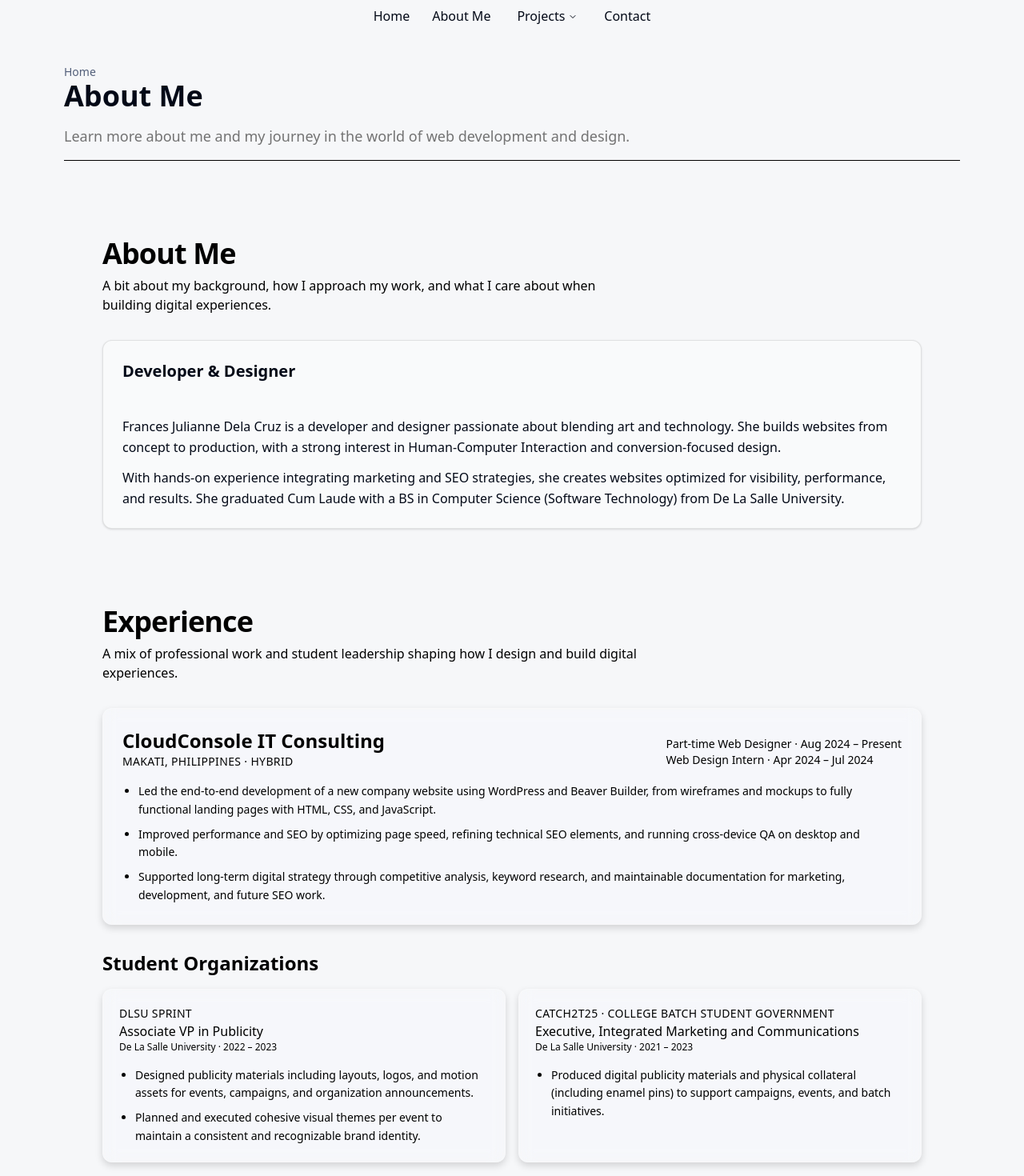
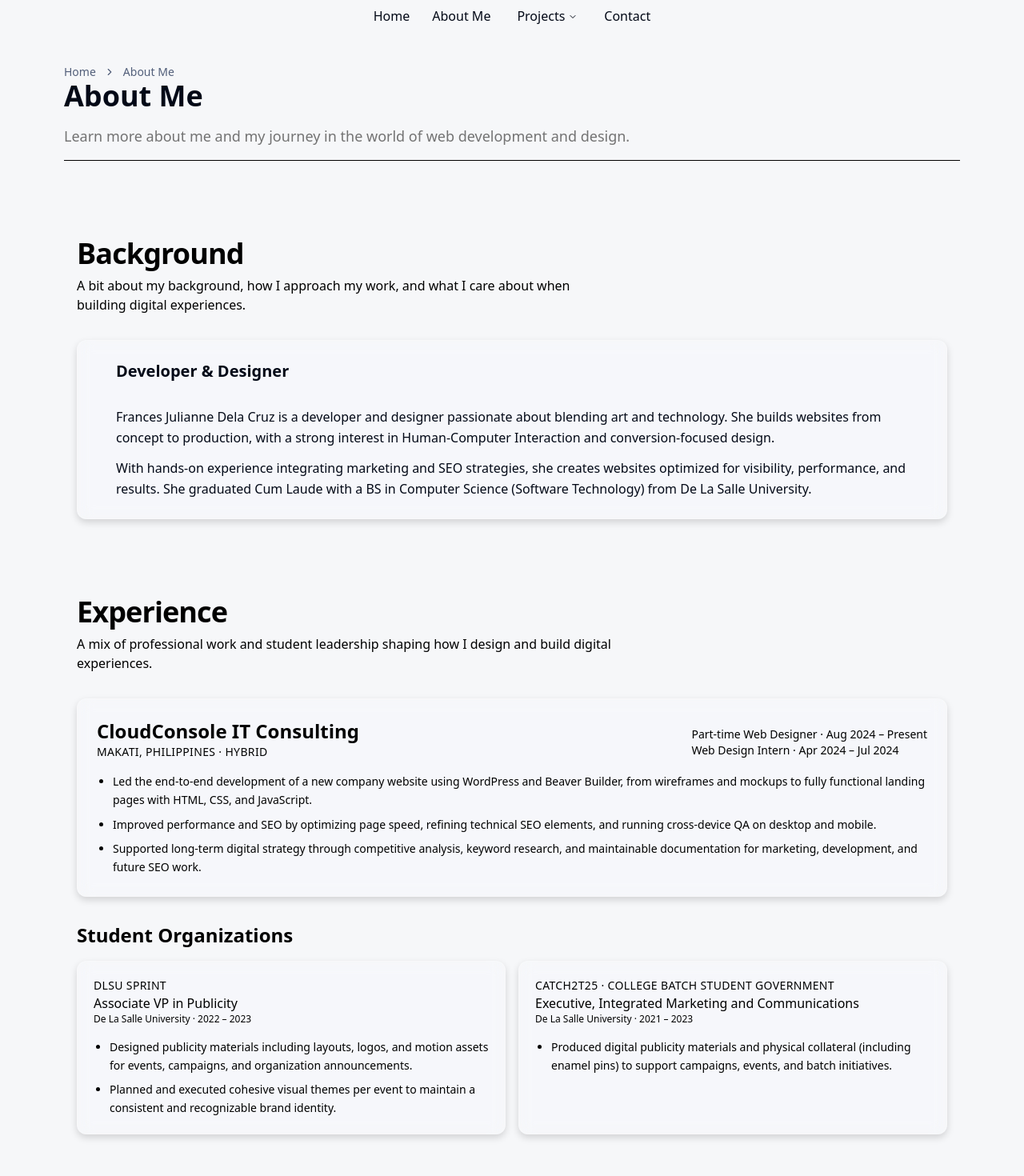
Before and after one commit to frncs-dc/portfolio, a Next.js app: page /about-me in a window 1280 px wide. Shown: the top 1470 px of the page at 80% size. Built offline with nearby package versions, Linux system fonts and the light colour scheme.

Commit message:
feat: changed about me layout

```diff
--- a/src/app/about-me/page.jsx
+++ b/src/app/about-me/page.jsx
@@ -2,6 +2,7 @@ import {
     Breadcrumb,
     BreadcrumbItem,
     BreadcrumbLink,
+    BreadcrumbSeparator,
     BreadcrumbList,
 } from "@/components/ui/breadcrumb";
 import AboutMe from "@/components/aboutme";
@@ -14,6 +15,12 @@ export default function AboutMePage() {
                 <BreadcrumbList>
                     <BreadcrumbItem>
                         <BreadcrumbLink href="/">Home</BreadcrumbLink>
+                    </BreadcrumbItem>
+                    <BreadcrumbSeparator />
+                    <BreadcrumbItem>
+                        <BreadcrumbLink href="/about-me">
+                            About Me
+                        </BreadcrumbLink>
                     </BreadcrumbItem>
                 </BreadcrumbList>
             </Breadcrumb>
--- a/src/components/aboutme.js
+++ b/src/components/aboutme.js
@@ -3,10 +3,10 @@ import { Card, CardHeader, CardTitle, CardContent } from "@/components/ui/card";
 export default function AboutMe() {
     return (
         <section className="relative z-10 my-24 flex justify-center px-4 text-black">
-            <div className="flex w-full max-w-5xl flex-col gap-8">
+            <div className="flex w-full flex-col gap-8">
                 <div>
                     <h2 className="text-3xl font-semibold tracking-tight sm:text-4xl">
-                        About Me
+                        Background
                     </h2>
                     <p className="mt-2 max-w-2xl text-base">
                         A bit about my background, how I approach my work, and
@@ -14,8 +14,8 @@ export default function AboutMe() {
                     </p>
                 </div>
 
-                <Card className="shadow-sm border border-black/10">
-                    <CardHeader className="pb-3">
+                <Card className="glass-effect rounded-2xl border border-white/40 bg-white/5 p-6 shadow-sm">
+                    <CardHeader>
                         <CardTitle className="text-xl font-semibold">
                             Developer &amp; Designer
                         </CardTitle>
--- a/src/components/experienceSection.js
+++ b/src/components/experienceSection.js
@@ -8,7 +8,7 @@ import {
 export default function ExperienceSection() {
     return (
         <section className="relative z-10 my-24 flex justify-center px-4 text-black">
-            <div className="flex w-full max-w-5xl flex-col gap-8">
+            <div className="flex w-full flex-col gap-8">
                 <div>
                     <h2 className="text-3xl font-semibold tracking-tight sm:text-4xl">
                         Experience
```
